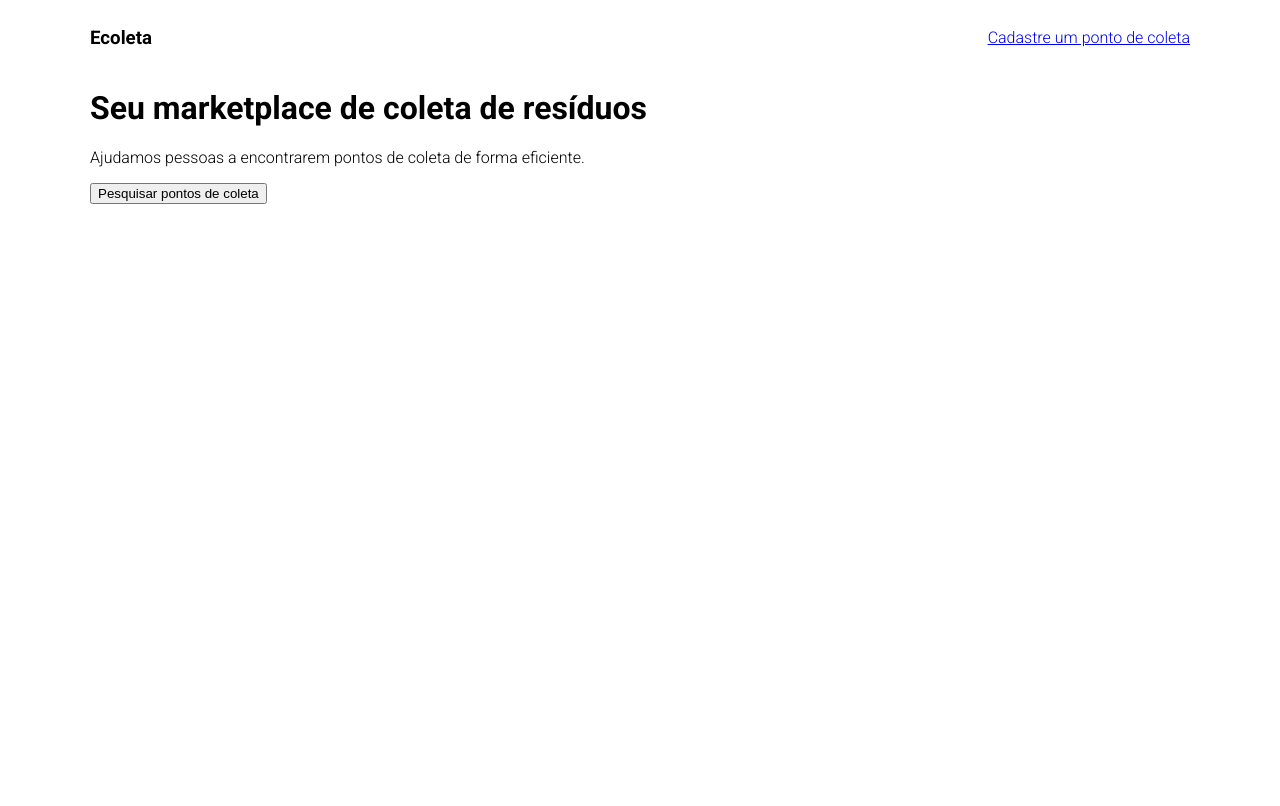
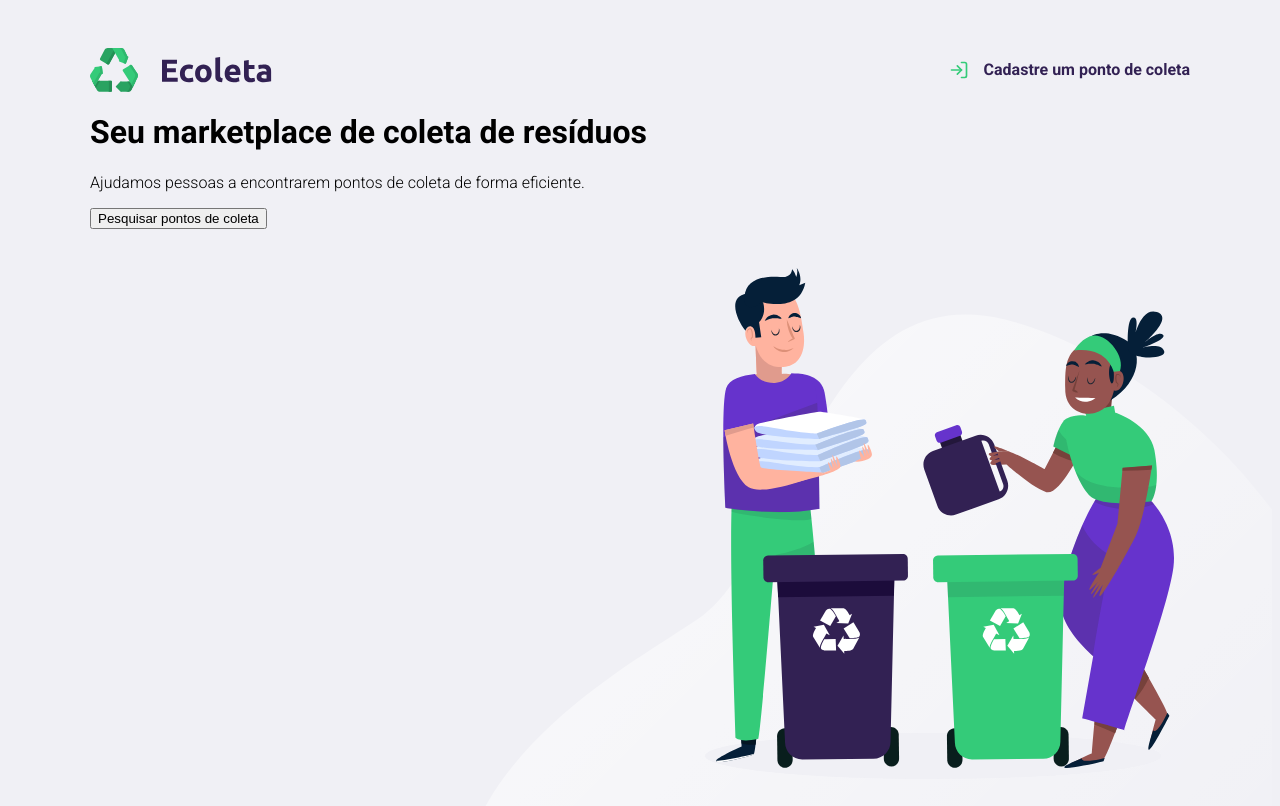
Before and after one commit to Moliveira103/NLW_Ecoleta, a plain HTML site: page index.html in a window 1280 px wide. Drawn offline with Linux system fonts and the light colour scheme.

Commit message:
atualização do style

```diff
--- a/index.html
+++ b/index.html
@@ -17,9 +17,13 @@
         <div class="content">
 
             <header>
-                <h3>Ecoleta</h3>
+                <img src="/assets/logo.svg" alt="Logomarca">
 
-                <a href="#">Cadastre um ponto de coleta</a>
+                <a href="#">
+                    <span></span>
+                    Cadastre um ponto de coleta
+                </a>
+
             </header>
 
             <h1>Seu marketplace de coleta de resíduos</h1>
--- a/styles/main.css
+++ b/styles/main.css
@@ -2,15 +2,52 @@ html {
     font-family: 'Roboto' , sans-serif;
 }
 
-header{
+body {
+    background-color: #f0f0f5
+}
+
+a {
+    text-decoration: none;
+}
+
+#page-home {
+    height: 110vh;
+
+    background: url('../assets/home-background.svg') no-repeat;
+    background-position: 35vw bottom;
+}
+
+#page-home .content{
+    width:90%;
+    max-width: 1100px;
+
+    margin: 0 auto;
+}
+
+#page-home header{
+
+    margin-top: 48px;
+
     display: flex;
     align-items: center;
     justify-content: space-between;
 }
 
-.content{
-    width:90%;
-    max-width: 1100px;
+#page-home header a{
+    display: flex;
 
-    margin: 0 auto;
+    color: #322153;
+    font-weight: 700;
+
+    text-decoration: none;
+
 }
+
+#page-home header a span{
+    margin-right: 15px;
+    display: flex;
+    background-image: url("../assets/log-in.svg");
+
+    width: 20px;
+    height: 20px;
+}
```
Also changed, not shown: 1 other file.
